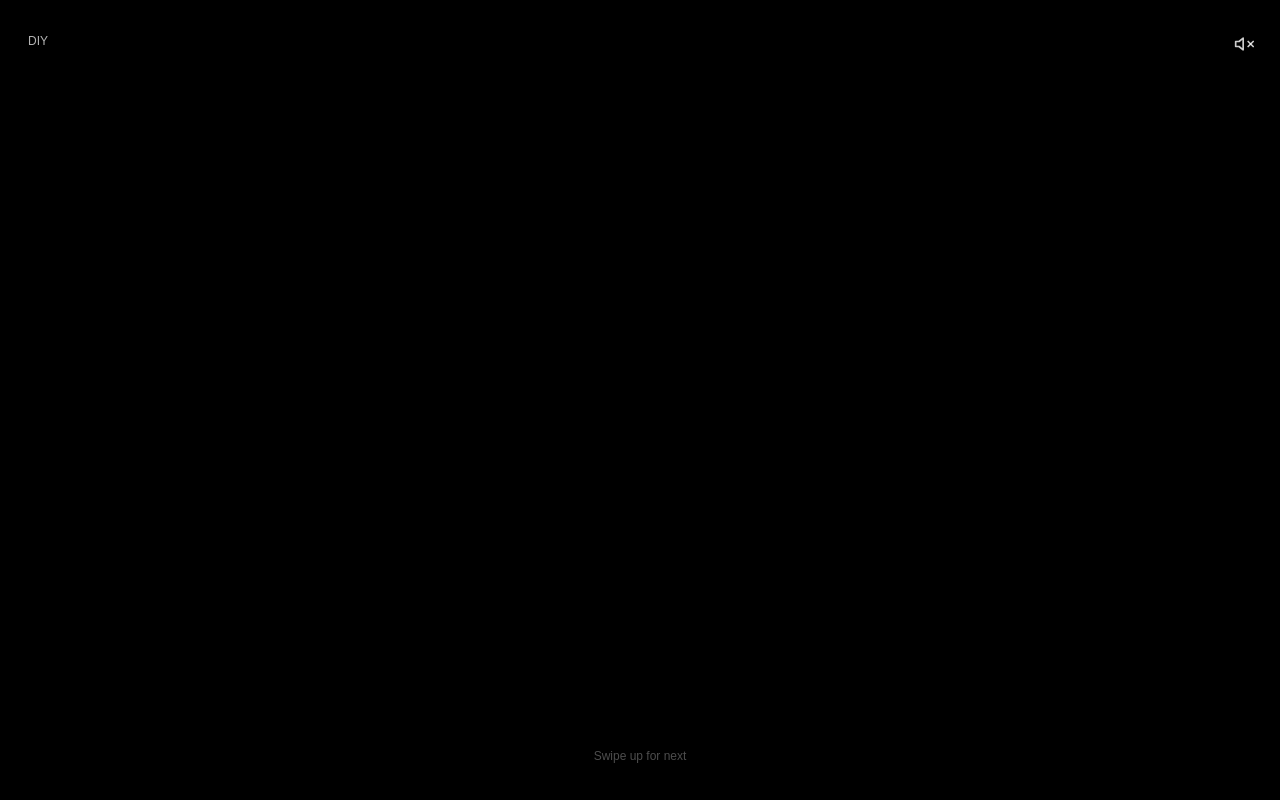
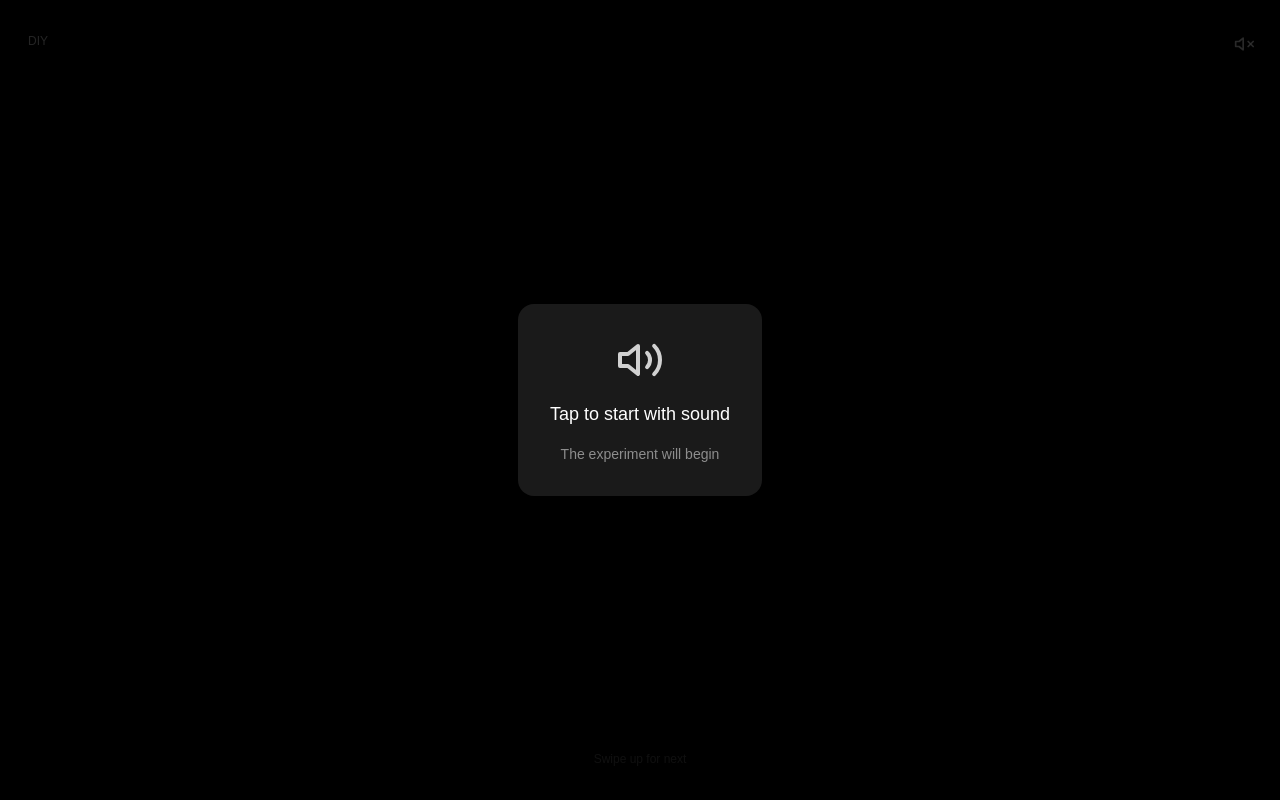
Before and after one commit to chd76/psyexperimentproject1, a Next.js app: page /feed in a window 1280 px wide. Built offline with nearby package versions, Linux system fonts and the light colour scheme.

Commit message:
Add tap-to-start overlay for unmuted playback on iOS
iOS Safari blocks unmuted autoplay. Videos now start muted with a
"Tap to start with sound" overlay. The tap provides the required user
gesture to unmute. After tapping, all subsequent videos play with
sound automatically.

```diff
--- a/src/app/feed/page.tsx
+++ b/src/app/feed/page.tsx
@@ -42,6 +42,7 @@ function FeedContent() {
   const [interrupted, setInterrupted] = useState(false);
   const [showSurvey, setShowSurvey] = useState(false);
   const [ytReady, setYtReady] = useState(false);
+  const [needsTapToStart, setNeedsTapToStart] = useState(true);
 
   // Refs
   const playerRef = useRef<YT.Player | null>(null);
@@ -67,6 +68,15 @@ function FeedContent() {
   // Touch tracking for swipe
   const touchStartY = useRef(0);
   const feedRef = useRef<HTMLDivElement>(null);
+
+  // Tap to start with sound (unmutes on first user gesture for iOS)
+  const handleTapToStart = useCallback(() => {
+    if (!playerRef.current) return;
+    playerRef.current.unMute();
+    playerRef.current.playVideo();
+    setMuted(false);
+    setNeedsTapToStart(false);
+  }, []);
 
   // Toggle mute/unmute
   const toggleMute = useCallback(() => {
@@ -423,6 +433,24 @@ function FeedContent() {
         )}
       </div>
 
+      {/* Tap to start overlay */}
+      {needsTapToStart && !showSurvey && (
+        <div
+          onClick={handleTapToStart}
+          className="fixed inset-0 z-40 flex flex-col items-center justify-center bg-black/80 cursor-pointer"
+        >
+          <div className="bg-white/10 backdrop-blur-sm rounded-2xl p-8 text-center space-y-4">
+            <svg xmlns="http://www.w3.org/2000/svg" width="48" height="48" viewBox="0 0 24 24" fill="none" stroke="currentColor" strokeWidth="2" strokeLinecap="round" strokeLinejoin="round" className="mx-auto text-white/80">
+              <polygon points="11 5 6 9 2 9 2 15 6 15 11 19 11 5" />
+              <path d="M19.07 4.93a10 10 0 0 1 0 14.14" />
+              <path d="M15.54 8.46a5 5 0 0 1 0 7.07" />
+            </svg>
+            <p className="text-white text-lg font-medium">Tap to start with sound</p>
+            <p className="text-white/50 text-sm">The experiment will begin</p>
+          </div>
+        </div>
+      )}
+
       {/* Survey Modal */}
       {showSurvey && (
         <div className="fixed inset-0 z-50 flex items-center justify-center px-4">
```
